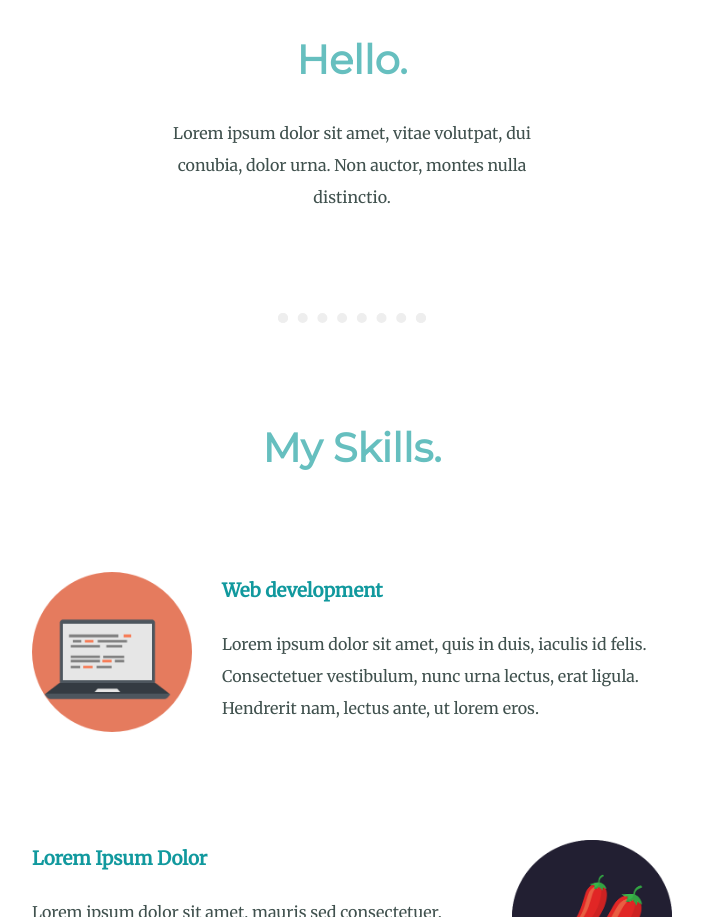
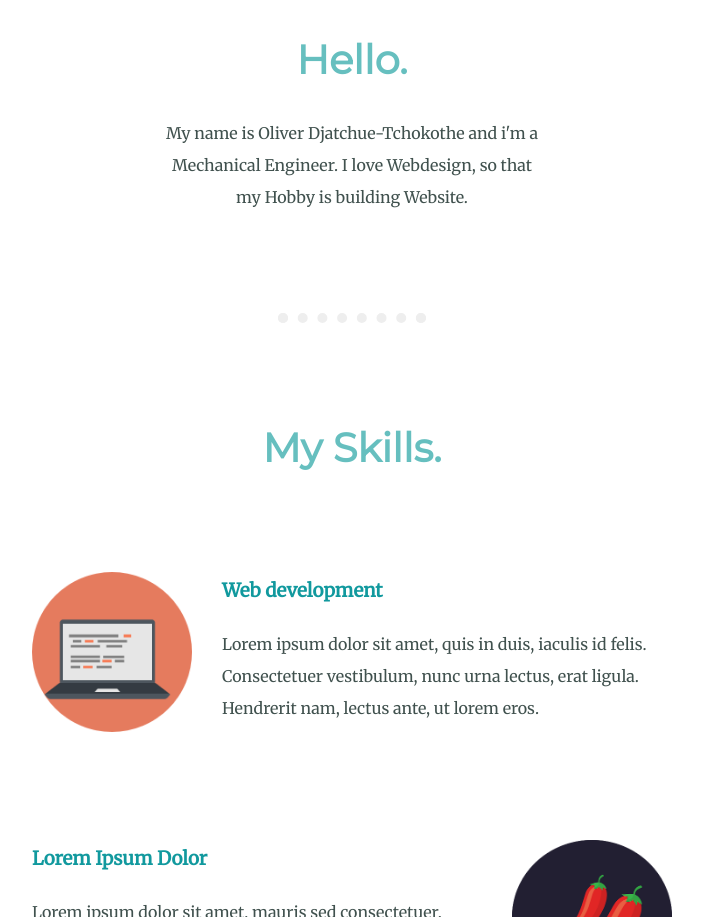
Before and after one commit to OlivierDjatchue/CV, a plain HTML site: page index.html in a window 1280 px wide. Shown: the part 1121-2038 px from the top of the page, without its empty margins (288-991 px from the left). Drawn offline with Linux system fonts and the light colour scheme.

Commit message:
my profession and Hobby

```diff
--- a/index.html
+++ b/index.html
@@ -38,7 +38,7 @@
     <div class="profile">
         <img src="img/Olivier.jpg" alt="">
         <h2>Hello.</h2>
-        <p class="intro">Lorem ipsum dolor sit amet, vitae volutpat, dui conubia, dolor urna. Non auctor, montes nulla distinctio.</p>
+        <p class="intro">My name is Oliver Djatchue-Tchokothe and i'm a Mechanical Engineer. I love Webdesign, so that my Hobby is building Website.</p>
     </div>
 
     <hr>
```
